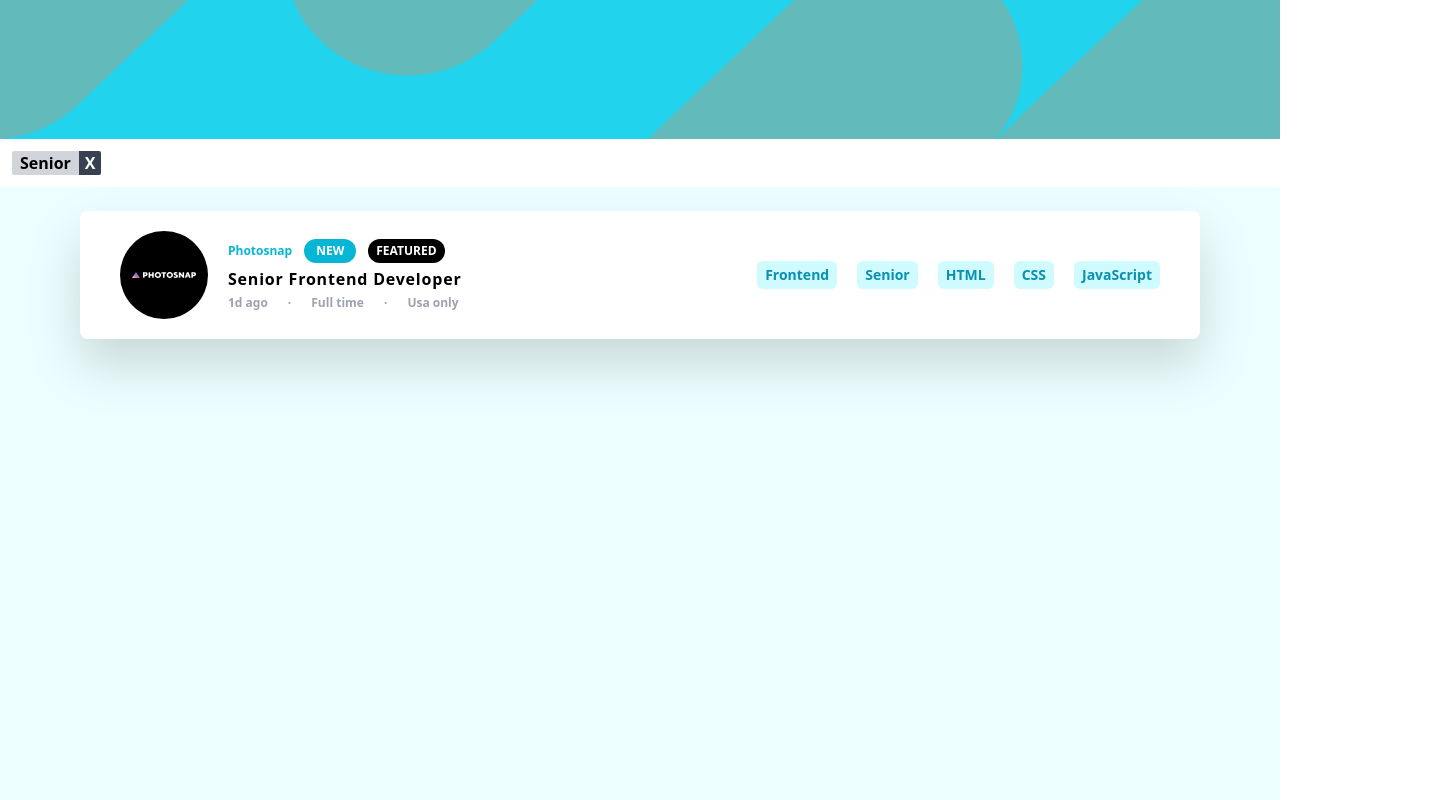
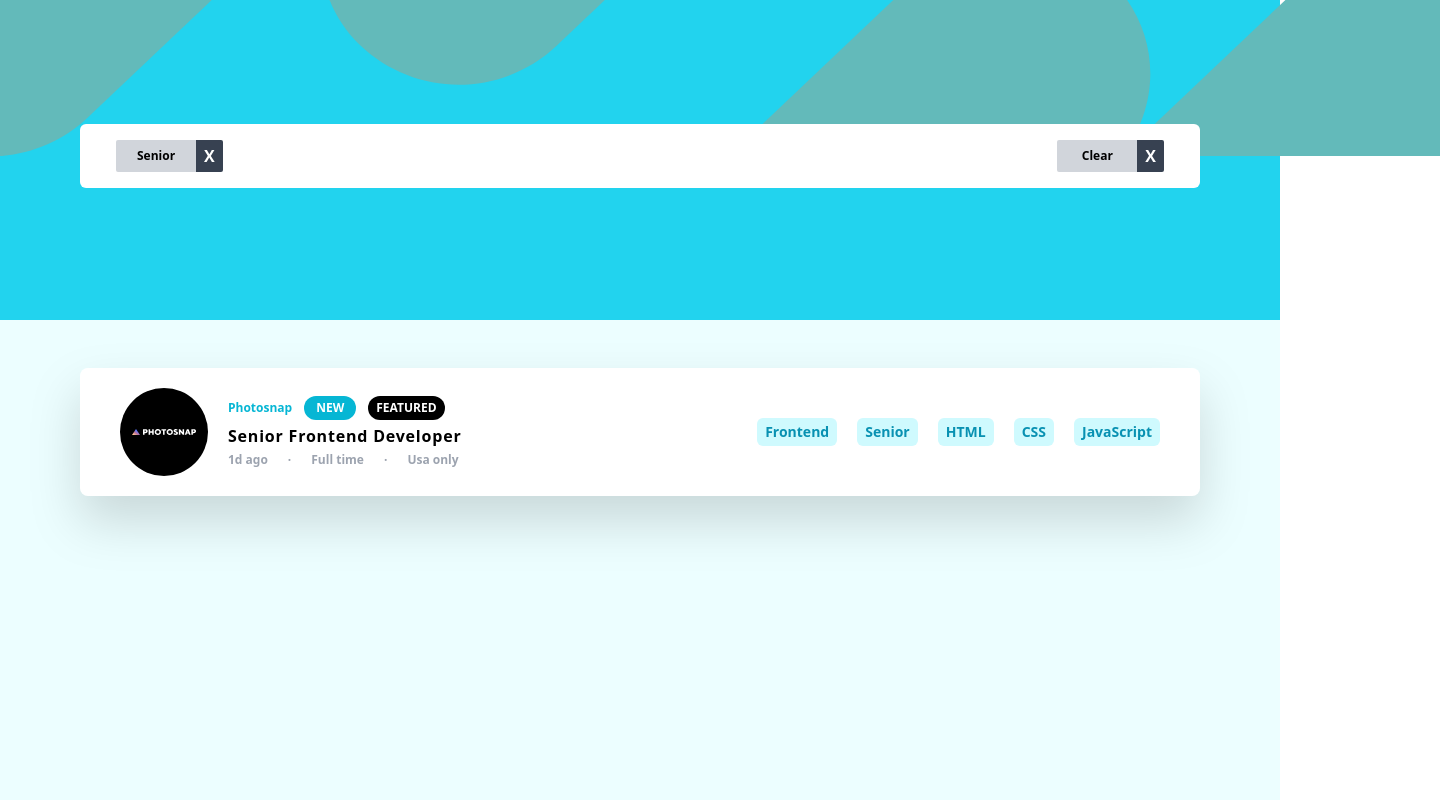
Before and after one commit to migsilva89/Job-Listings-React, a React (Vite) app: page / in a window 1280 px wide. Both pictures are taken after a click on the button "Senior". Shown: the top 800 px of the page, 1440 px wide, since content can reach past the window. Built offline with nearby package versions, Linux system fonts and the light colour scheme.

Commit message:
design responsive

```diff
--- a/src/App.jsx
+++ b/src/App.jsx
@@ -22,7 +22,7 @@ function App() {
   useEffect(() => {
     if (selectedFilters.length > 0) {
       handleData()
-    } else if (selectedFilters.length === 0) {
+    } else {
       setFinalJobs(data)
     }
   }, [selectedFilters])
@@ -48,31 +48,62 @@ function App() {
     )
   }
 
+  const clearFilters = (event) => {
+    setSelectedFilters([])
+  }
   return (
-    <main>
-      <header className="bg-cyan-400">
-        <img src="./images/bg-header-desktop.svg" alt="" />
+    <main className="relative">
+      <header className="bg-cyan-400 sm:min-h-32 md:min-h-48 lg:min-h-64 xl:min-h-80">
+        <img
+          src="./images/bg-header-desktop.svg"
+          alt=""
+          className="min-w-max"
+        />
       </header>
-      <section className="flex">
+      {selectedFilters.length > 0 && (
+        <section className="absolute inset-0 h-16 pt-1 bg-white top-28 mt-3 mx-20 rounded-md ">
+          <div className="flex justify-between px-6">
+            <div className="flex">
               {selectedFilters.map((filter, index) => (
                 <div
                   key={index}
                   className="grid grid-cols-4 font-bold m-3 text-center"
                 >
-            <div className="bg-gray-300 col-span-3 rounded-l-sm px-2">
+                  <div className="bg-gray-300 text-xs col-span-3 pt-2 rounded-l-sm px-2">
                     {filter}
                   </div>
                   <button
                     onClick={handleRemove}
                     value={filter}
-              className="col-span-1  bg-gray-700 text-white rounded-r-sm"
+                    className="col-span-1 bg-gray-700 text-white rounded-r-sm px-2 py-1"
                   >
                     X
                   </button>
                 </div>
               ))}
+            </div>
+            <div
+              onClick={clearFilters}
+              className="grid grid-cols-4 font-bold m-3 text-center cursor-pointer"
+            >
+              <div className="bg-gray-300 text-xs col-span-3 pt-2 rounded-l-sm px-2">
+                Clear
+              </div>
+              <div className="col-span-1 bg-gray-700 text-white rounded-r-sm text-sx font-bold px-2 py-1">
+                X
+              </div>
+            </div>
+          </div>
         </section>
-      <section className="bg-cyan-50 h-screen">
+      )}
+
+      <section
+        className={
+          selectedFilters.length == 0
+            ? 'bg-cyan-50 h-screen'
+            : 'bg-cyan-50 h-screen pt-6'
+        }
+      >
         {finalJobs.map((jobs, index) => (
           <CardComponent key={index} jobs={jobs} handleFilter={handleFilter} />
         ))}
```
Lines whose indentation alone changed are shown as unchanged.
